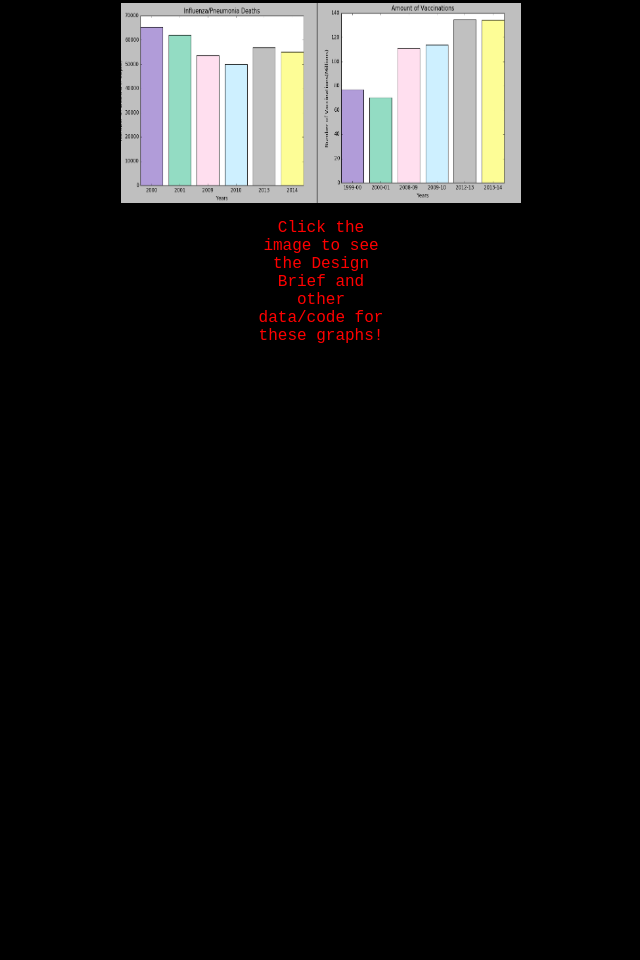
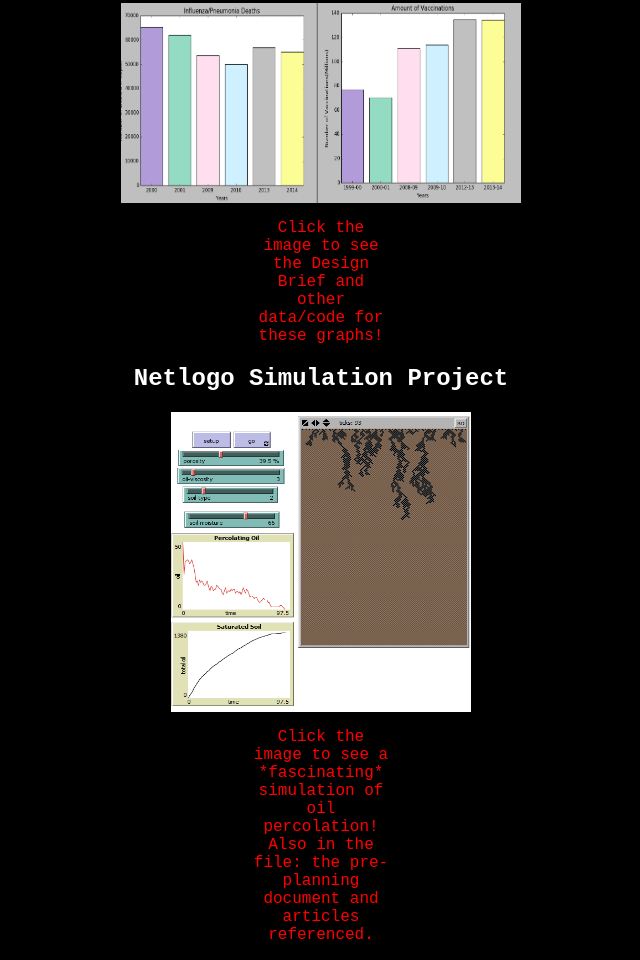
Before and after one commit to sarahmaraach/sarahmaraach.github.io, a plain HTML site: page portfolio/portfolio.html in a window 1280 px wide. Shown: the part 2034-2994 px from the top of the page, without its empty margins (319-959 px from the left). Before the commit the page ends 2395 px from the top, so only its background shows below. Drawn offline with Linux system fonts and the light colour scheme.

Commit message:
netlogo update

```diff
--- a/portfolio/portfolio.html
+++ b/portfolio/portfolio.html
@@ -42,5 +42,10 @@
 		<img src="images/screenshot.png" height="200" width="400">
 	</a>
 	<p>Click the image to see the Design Brief and other data/code for these graphs!</p>
+	<h2>Netlogo Simulation Project</h2>
+	<a href= "netlogo_simulation.zip" >
+		<img src="images/netlogo.PNG" height="300" width="300">
+	</a>
+	<p>Click the image to see a *fascinating* simulation of oil percolation! Also in the file: the pre-planning document and articles referenced.</p>
 	</body>
 </html>
```
Also changed, not shown: portfolio/images/netlogo.PNG (added), 1 other file.
